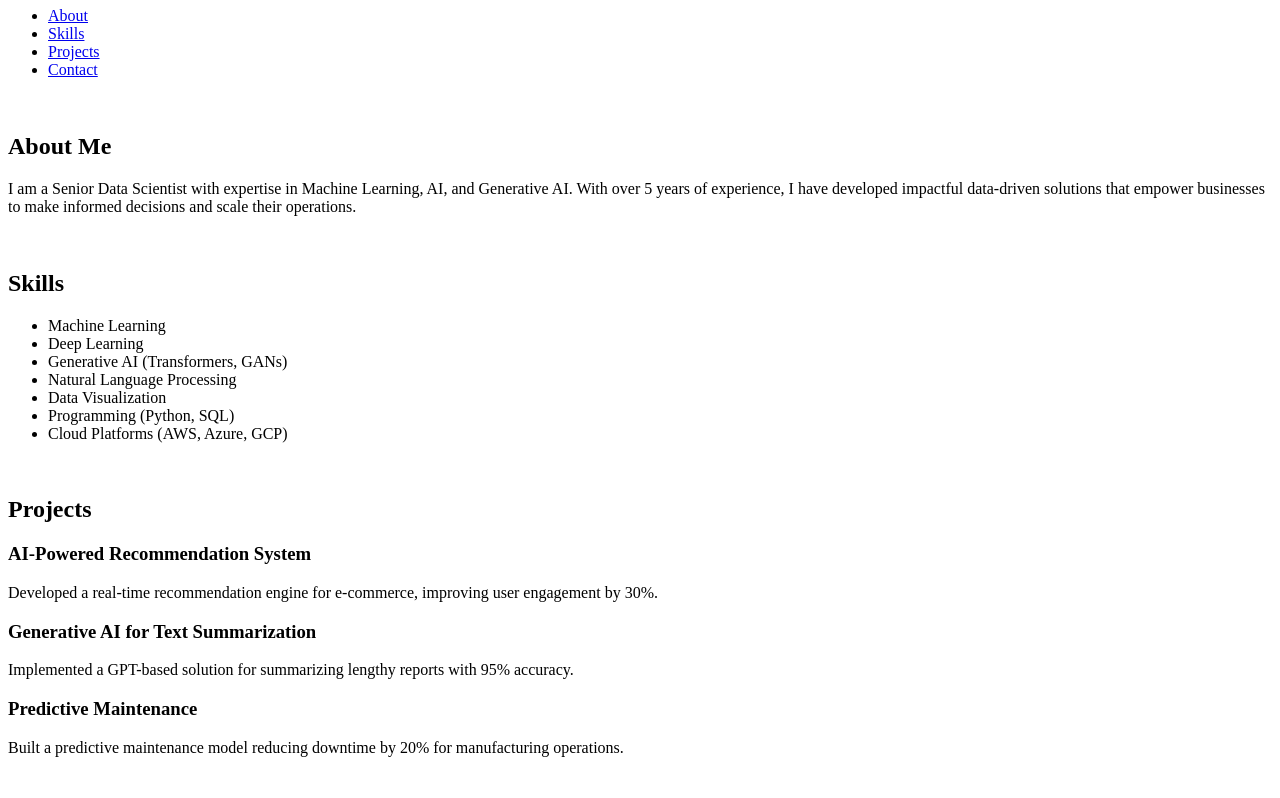
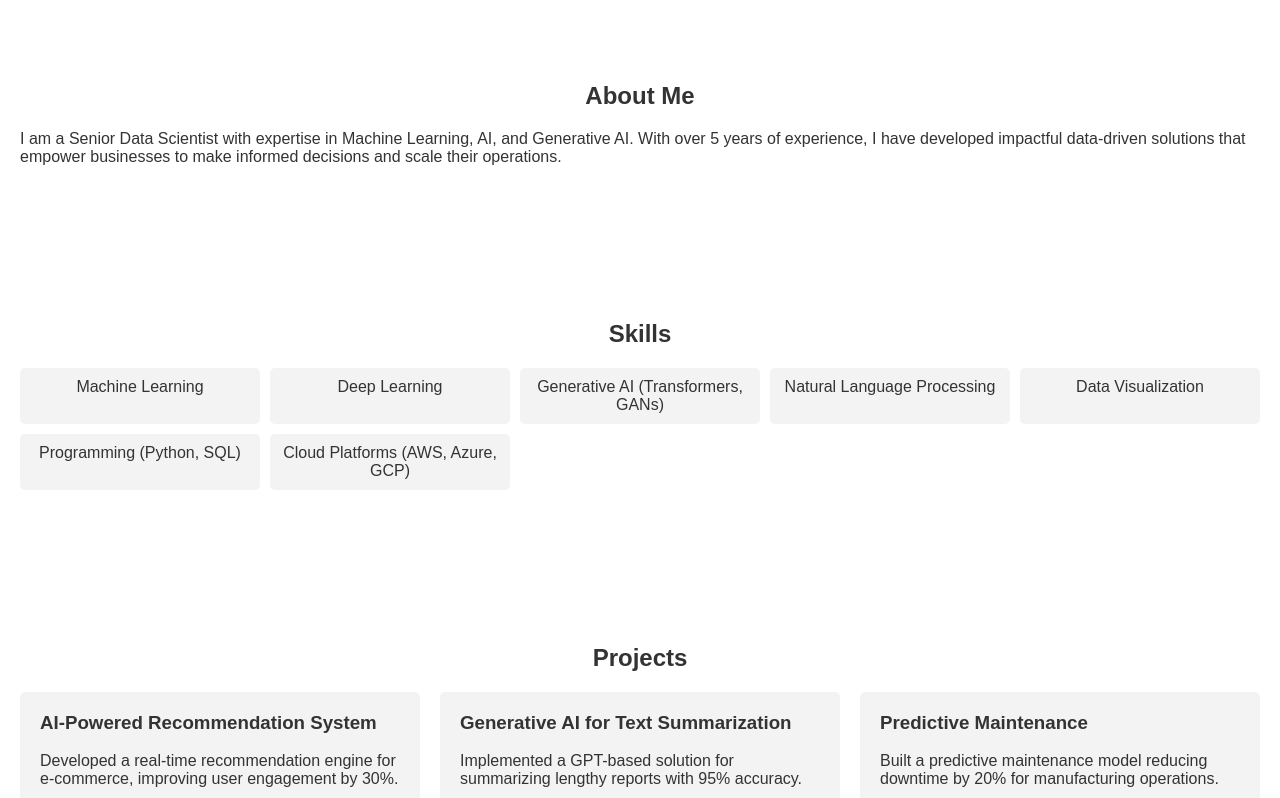
Before and after one commit to er-mehulkumar/Profile, a plain HTML site: page index.html in a window 1280 px wide. Shown: the part 73-871 px from the top of the page. Drawn offline with Linux system fonts and the light colour scheme; files that its build step writes are made by us from their sources.

Commit message:
Update index.html

```diff
--- a/index.html
+++ b/index.html
@@ -4,7 +4,7 @@
     <meta charset="UTF-8">
     <meta name="viewport" content="width=device-width, initial-scale=1.0">
     <title>Senior Data Scientist Portfolio</title>
-    <link rel="stylesheet" href=“https://github.com/er-mehulkumar/Profile/blob/main/assets/styles.css">
+    <link rel="stylesheet" href="assets/styles.css">
     <link rel="stylesheet" href="https://cdnjs.cloudflare.com/ajax/libs/font-awesome/6.0.0-beta3/css/all.min.css">
 </head>
 <body>
```
